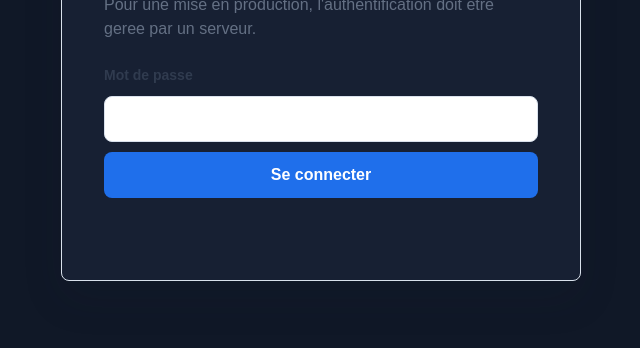
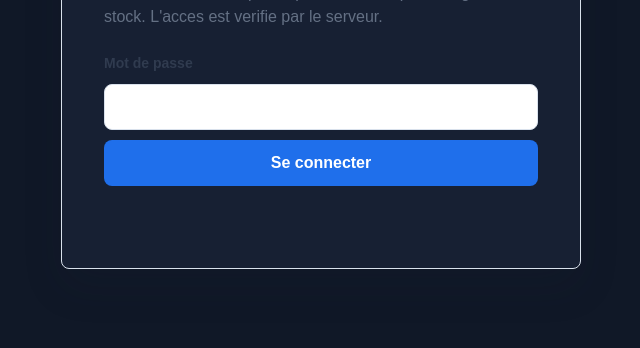
Before and after one commit to Frumence360/dd-service, a website: page connexion.html in a window 1280 px wide. Shown: the part 452-800 px from the top of the page, without its empty margins (319-959 px from the left). Drawn offline with Linux system fonts and the light colour scheme.

Commit message:
Update login page copy

```diff
--- a/connexion.html
+++ b/connexion.html
@@ -16,8 +16,8 @@
       <p class="eyebrow">Espace administrateur</p>
       <h1 id="auth-title">Connexion au tableau de bord</h1>
       <p class="auth-copy">
-        Cet acces limite l'ouverture de l'interface de demonstration. Pour une mise
-        en production, l'authentification doit etre geree par un serveur.
+        Entrez votre mot de passe pour ouvrir l'espace de gestion du stock.
+        L'acces est verifie par le serveur.
       </p>
 
       <form id="loginForm" class="auth-form">
```
